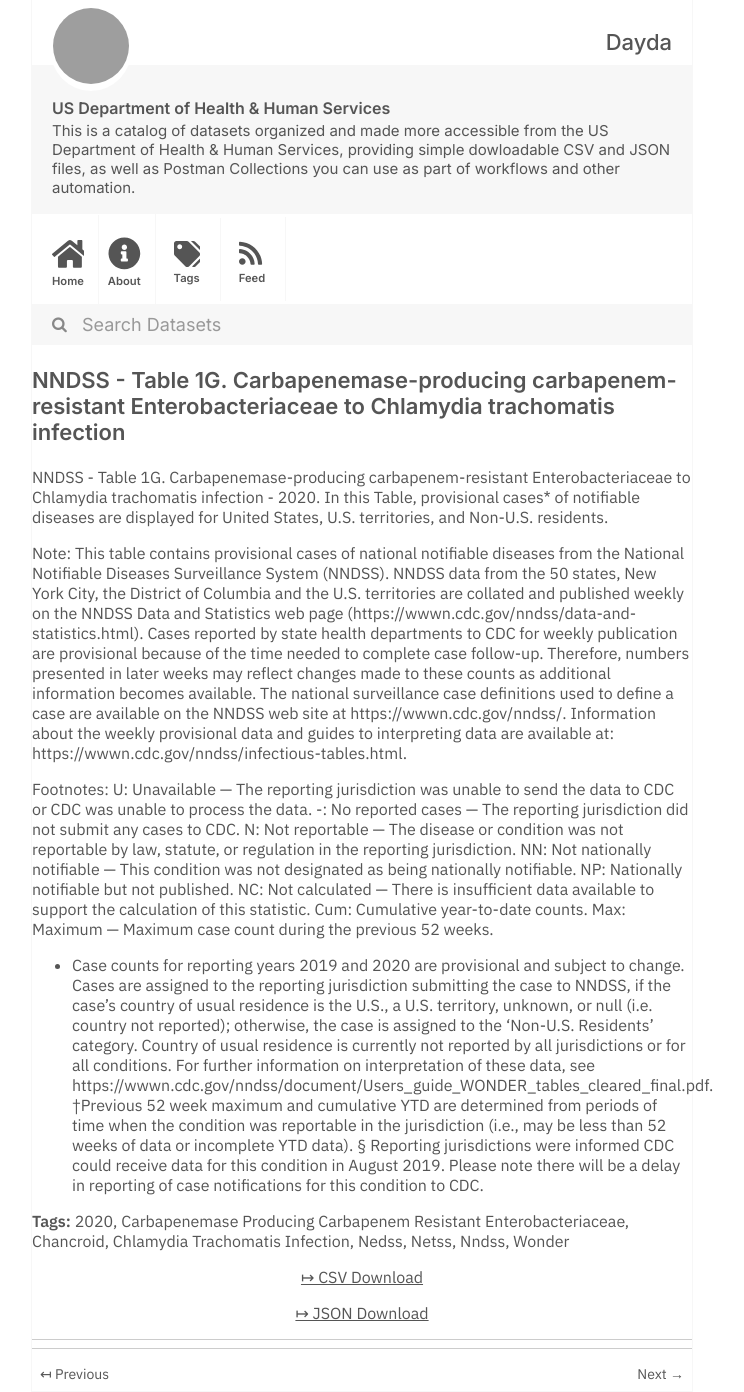
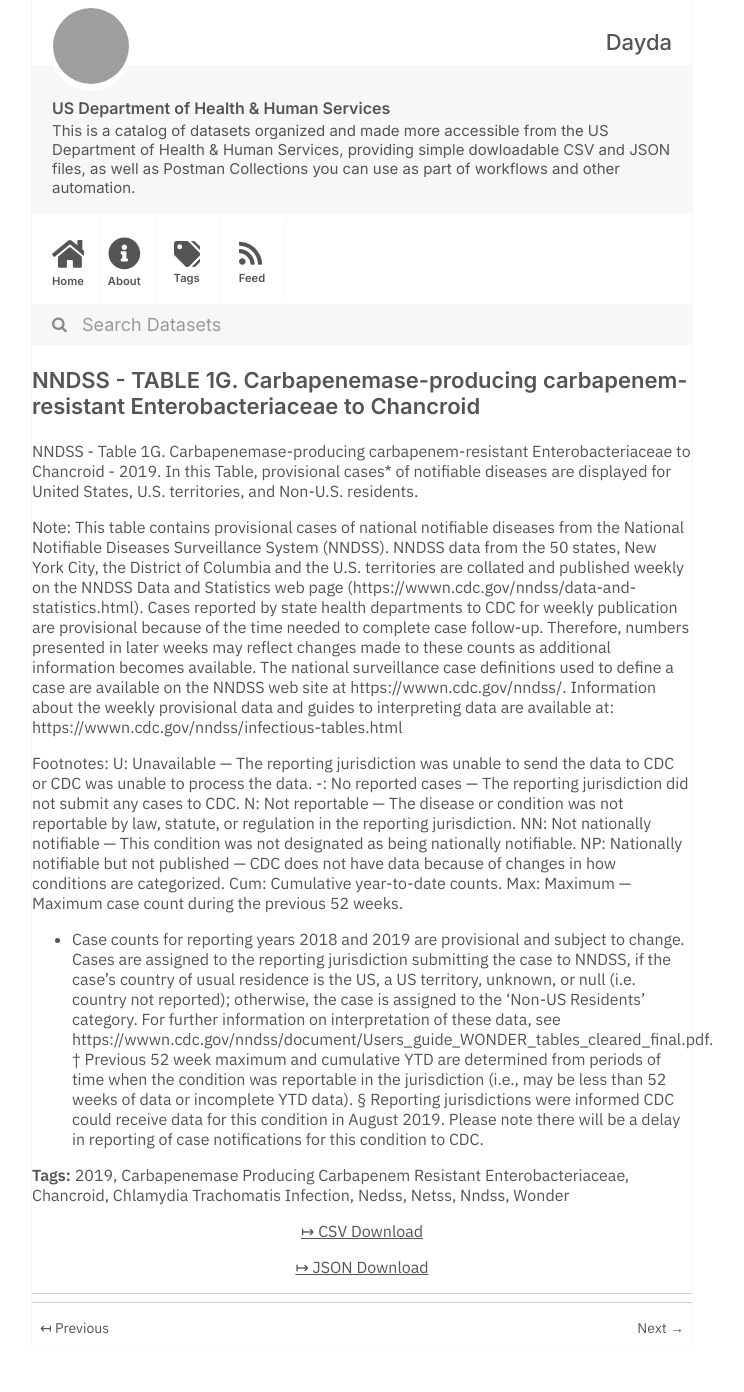
Before and after one commit to dayda-entities/us-department-of-health-and-human-services, a Jekyll site: the page built from _posts/2020-11-10-nndss-table-1g-carbapenemase-p.md, in a window 1280 px wide. Shown: the whole page, without its empty margins (278-1022 px from the left). Built offline with Jekyll 4.4.1, drawn with Linux system fonts in a browser that asks for light colours; after the commit the page ends 1346 px from its top, so only the background shows below that; grey boxes are pictures that could not be loaded.

Commit message:
Publish Data

```diff
--- a/_posts/2020-11-10-nndss-table-1g-carbapenemase-p.md
+++ b/_posts/2020-11-10-nndss-table-1g-carbapenemase-p.md
@@ -1,13 +1,13 @@
 ---
 title: >-
-  NNDSS - Table 1G. Carbapenemase-producing carbapenem-resistant
-  Enterobacteriaceae to Chlamydia trachomatis infection
-created: '2020-11-10T16:16:33.688843'
-modified: '2021-04-17T03:00:35.100362'
+  NNDSS - TABLE 1G. Carbapenemase-producing carbapenem-resistant
+  Enterobacteriaceae to Chancroid
+created: '2020-11-10T16:17:47.674900'
+modified: '2021-04-17T02:23:48.509166'
 state: active
 type: dataset
 tags:
-  - '2020'
+  - '2019'
   - Carbapenemase Producing Carbapenem Resistant Enterobacteriaceae
   - Chancroid
   - Chlamydia Trachomatis Infection
@@ -16,25 +16,24 @@ tags:
   - Nndss
   - Wonder
 groups: []
-csv_url: 'https://data.cdc.gov/api/views/cds4-6y7t/rows.csv?accessType=DOWNLOAD'
-json_url: 'https://data.cdc.gov/api/views/cds4-6y7t/rows.json?accessType=DOWNLOAD'
+csv_url: 'https://data.cdc.gov/api/views/kx9y-asbg/rows.csv?accessType=DOWNLOAD'
+json_url: 'https://data.cdc.gov/api/views/kx9y-asbg/rows.json?accessType=DOWNLOAD'
 layout: post
 
 ---
-NNDSS - Table 1G. Carbapenemase-producing carbapenem-resistant Enterobacteriaceae to Chlamydia trachomatis infection - 2020. In this Table, provisional cases* of notifiable diseases are displayed for United States, U.S. territories, and Non-U.S. residents.
+NNDSS - Table 1G. Carbapenemase-producing carbapenem-resistant Enterobacteriaceae to Chancroid - 2019. In this Table, provisional cases* of notifiable diseases are displayed for United States, U.S. territories, and Non-U.S. residents.
 
 Note:
-This table contains provisional cases of national notifiable diseases from the National Notifiable Diseases Surveillance System (NNDSS). NNDSS data from the 50 states, New York City, the District of Columbia and the U.S. territories are collated and published weekly on the NNDSS Data and Statistics web page (https://wwwn.cdc.gov/nndss/data-and-statistics.html). Cases reported by state health departments to CDC for weekly publication are provisional because of the time needed to complete case follow-up. Therefore, numbers presented in later weeks may reflect changes made to these counts as additional information becomes available. The national surveillance case definitions used to define a case are available on the NNDSS web site at https://wwwn.cdc.gov/nndss/. Information about the weekly provisional data and guides to interpreting data are available at: https://wwwn.cdc.gov/nndss/infectious-tables.html.
+This table contains provisional cases of national notifiable diseases from the National Notifiable Diseases Surveillance System (NNDSS). NNDSS data from the 50 states, New York City, the District of Columbia and the U.S. territories are collated and published weekly on the NNDSS Data and Statistics web page (https://wwwn.cdc.gov/nndss/data-and-statistics.html). Cases reported by state health departments to CDC for weekly publication are provisional because of the time needed to complete case follow-up. Therefore, numbers presented in later weeks may reflect changes made to these counts as additional information becomes available. The national surveillance case definitions used to define a case are available on the NNDSS web site at https://wwwn.cdc.gov/nndss/. Information about the weekly provisional data and guides to interpreting data are available at: https://wwwn.cdc.gov/nndss/infectious-tables.html
 
 Footnotes:
 U: Unavailable — The reporting jurisdiction was unable to send the data to CDC or CDC was unable to process the data.
 -: No reported cases — The reporting jurisdiction did not submit any cases to CDC.
 N: Not reportable — The disease or condition was not reportable by law, statute, or regulation in the reporting jurisdiction.
 NN: Not nationally notifiable — This condition was not designated as being nationally notifiable.
-NP: Nationally notifiable but not published.
-NC: Not calculated — There is insufficient data available to support the calculation of this statistic.
+NP: Nationally notifiable but not published — CDC does not have data because of changes in how conditions are categorized.
 Cum: Cumulative year-to-date counts.
 Max: Maximum — Maximum case count during the previous 52 weeks.
-* Case counts for reporting years 2019 and 2020 are provisional and subject to change. Cases are assigned to the reporting jurisdiction submitting the case to NNDSS, if the case's country of usual residence is the U.S., a U.S. territory, unknown, or null (i.e. country not reported); otherwise, the case is assigned to the 'Non-U.S. Residents' category. Country of usual residence is currently not reported by all jurisdictions or for all conditions. For further information on interpretation of these data, see https://wwwn.cdc.gov/nndss/document/Users_guide_WONDER_tables_cleared_final.pdf.
-†Previous 52 week maximum and cumulative YTD are determined from periods of time when the condition was reportable in the jurisdiction (i.e., may be less than 52 weeks of data or incomplete YTD data).
+* Case counts for reporting years 2018 and 2019 are provisional and subject to change. Cases are assigned to the reporting jurisdiction submitting the case to NNDSS, if the case's country of usual residence is the US, a US territory, unknown, or null (i.e. country not reported); otherwise, the case is assigned to the 'Non-US Residents' category. For further information on interpretation of these data, see https://wwwn.cdc.gov/nndss/document/Users_guide_WONDER_tables_cleared_final.pdf.
+† Previous 52 week maximum and cumulative YTD are determined from periods of time when the condition was reportable in the jurisdiction (i.e., may be less than 52 weeks of data or incomplete YTD data).
 § Reporting jurisdictions were informed CDC could receive data for this condition in August 2019. Please note there will be a delay in reporting of case notifications for this condition to CDC.
```
